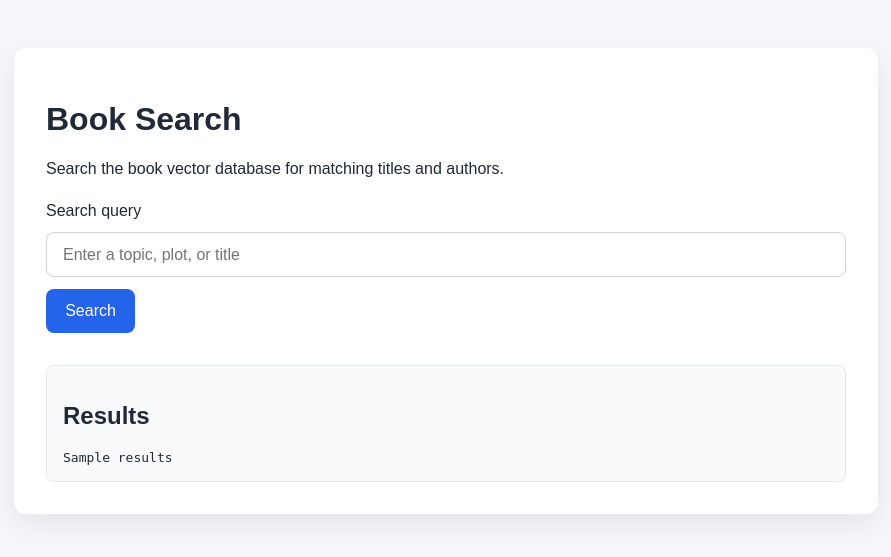
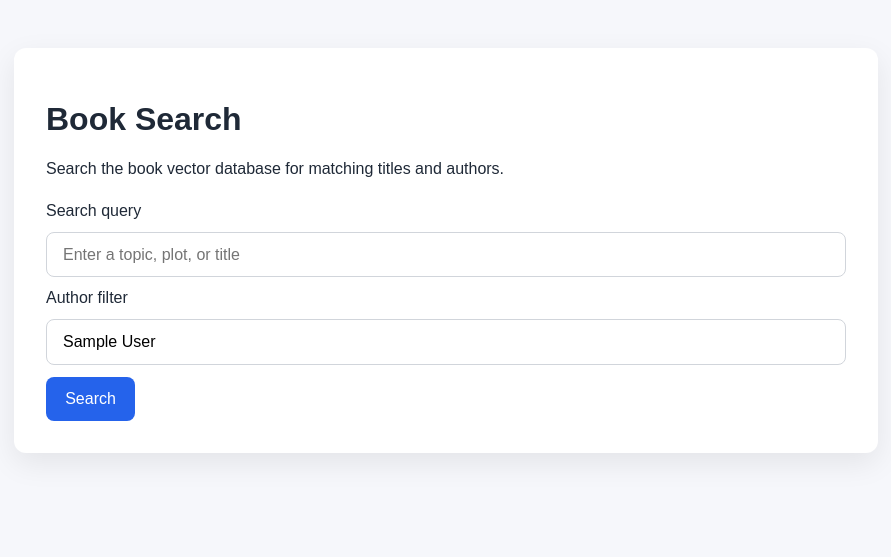
Before and after one commit to NikaGoshadze/AI-Hub, a Flask app: template books_app/templates/index.html in a window 1280 px wide. Shown: the top 557 px of the page, without its empty margins (194-1085 px from the left). Run offline with Flask 3, Linux system fonts and the light colour scheme; the template is opened without the code that fills it: most values are stand-ins (such as "Sample title", 1, 10 or a date in 2020); parts of the project's set-up code (start-up, migrations or seed data) failed here and were passed over.

Commit message:
Refactra candidate cb97175b-ca6b-5b0e-8b1d-802044c40b05 r1

```diff
--- a/books_app/static/style.css
+++ b/books_app/static/style.css
@@ -43,15 +43,49 @@ button:hover {
   background: #1d4ed8;
 }
 
+.message,
 .results {
   margin-top: 2rem;
   padding: 1rem;
+  border-radius: 8px;
+}
+
+.summary,
+.results {
   background: #f9fafb;
+  border: 1px solid #e5e7eb;
+}
+
+.error {
+  background: #fef2f2;
+  border: 1px solid #fecaca;
+  color: #991b1b;
+}
+
+.empty {
+  background: #fffbeb;
+  border: 1px solid #fde68a;
+}
+
+.result-count {
+  margin-bottom: 0;
+}
+
+.result-list {
+  list-style: none;
+  padding: 0;
+  margin: 0;
+  display: grid;
+  gap: 1rem;
+}
+
+.result-item {
+  padding: 1rem;
+  background: #ffffff;
   border: 1px solid #e5e7eb;
   border-radius: 8px;
 }
 
-pre {
-  white-space: pre-wrap;
-  margin: 0;
+.result-item h3 {
+  margin-top: 0;
 }
--- a/books_app/templates/index.html
+++ b/books_app/templates/index.html
@@ -13,14 +13,42 @@
     <form method="post" class="search-form">
       <label for="query">Search query</label>
       <input id="query" name="query" type="text" value="{{ query }}" placeholder="Enter a topic, plot, or title">
+
+      <label for="author">Author filter</label>
+      <input id="author" name="author" type="text" value="{{ author }}" placeholder="Optional author name">
+
       <button type="submit">Search</button>
     </form>
 
-    {% if results %}
-    <section class="results">
-      <h2>Results</h2>
-      <pre>{{ results }}</pre>
+    {% if submitted and error %}
+    <section class="message error" role="alert">
+      <h2>Error</h2>
+      <p>{{ error }}</p>
     </section>
+    {% endif %}
+
+    {% if submitted and not error %}
+      <section class="message summary">
+        <h2>Results</h2>
+        <p class="result-count">{{ result_count }} result{{ '' if result_count == 1 else 's' }} found.</p>
+      </section>
+
+      {% if result_count %}
+      <section class="results">
+        <ul class="result-list">
+          {% for doc in results %}
+          <li class="result-item">
+            <h3>{{ doc.metadata.get('title', 'N/A') }}</h3>
+            <p><strong>Authors:</strong> {{ doc.metadata.get('authors', 'N/A') }}</p>
+          </li>
+          {% endfor %}
+        </ul>
+      </section>
+      {% else %}
+      <section class="message empty">
+        <p>No relevant books found in the database.</p>
+      </section>
+      {% endif %}
     {% endif %}
   </main>
 </body>
--- a/books_app/web_app.py
+++ b/books_app/web_app.py
@@ -1,5 +1,6 @@
 from flask import Flask, render_template, request
 
+from books_app.book_search import get_book_search_results
 from books_app.main import search_book_database
 
 app = Flask(__name__, template_folder="templates", static_folder="static")
@@ -8,12 +9,30 @@ app = Flask(__name__, template_folder="templates", static_folder="static")
 @app.route("/", methods=["GET", "POST"])
 def index():
     query = ""
-    results = ""
+    author = ""
+    results = []
+    error = ""
+    submitted = False
+
     if request.method == "POST":
+        submitted = True
         query = request.form.get("query", "").strip()
+        author = request.form.get("author", "").strip()
         if query:
-            results = search_book_database(query)
-    return render_template("index.html", query=query, results=results)
+            try:
+                results = get_book_search_results(query, search_book_database, author)
+            except Exception as exc:
+                error = str(exc)
+
+    return render_template(
+        "index.html",
+        query=query,
+        author=author,
+        results=results,
+        error=error,
+        submitted=submitted,
+        result_count=len(results),
+    )
 
 
 if __name__ == "__main__":
```
Also changed, not shown: books_app/book_search.py (+27 -1 lines), books_app/test_book_search.py (+14 -1 lines).
